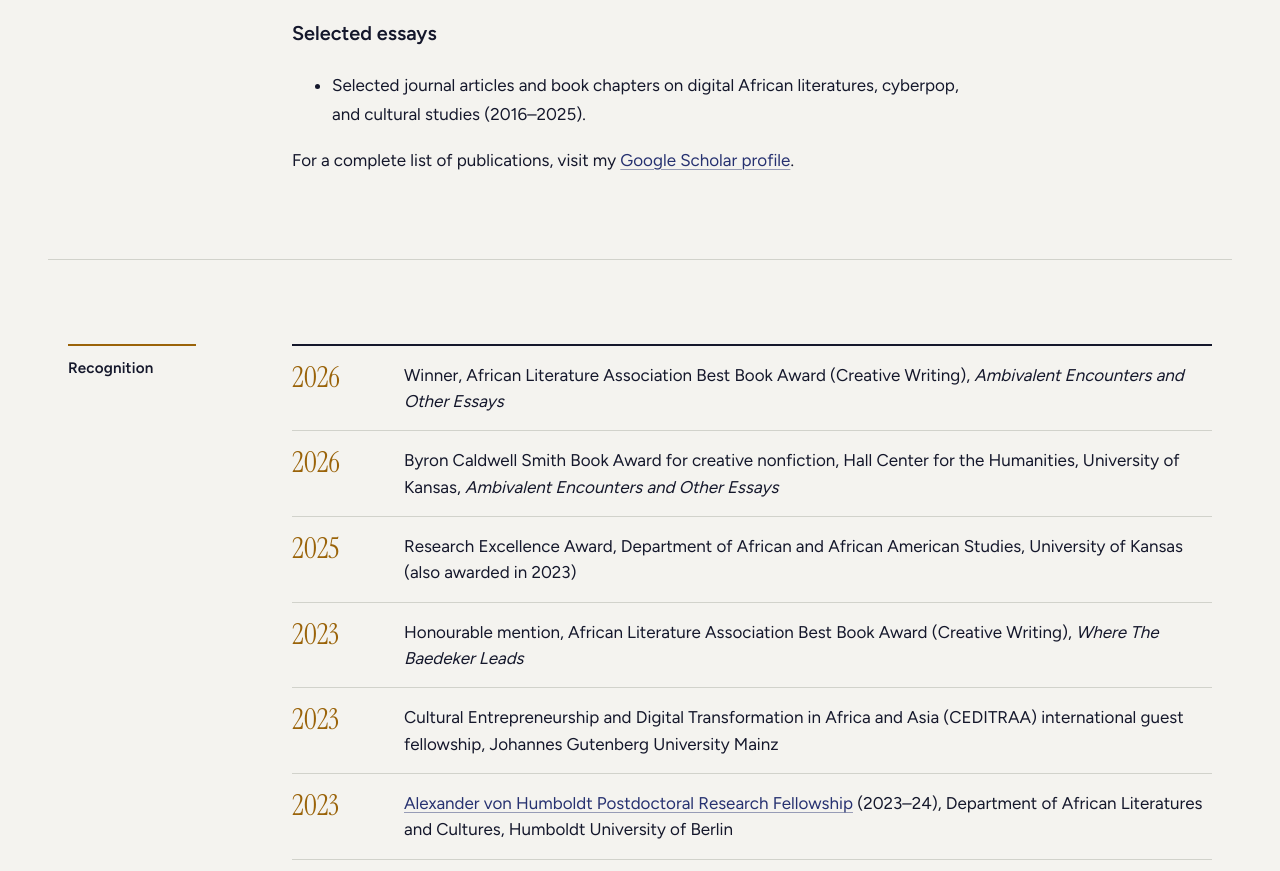
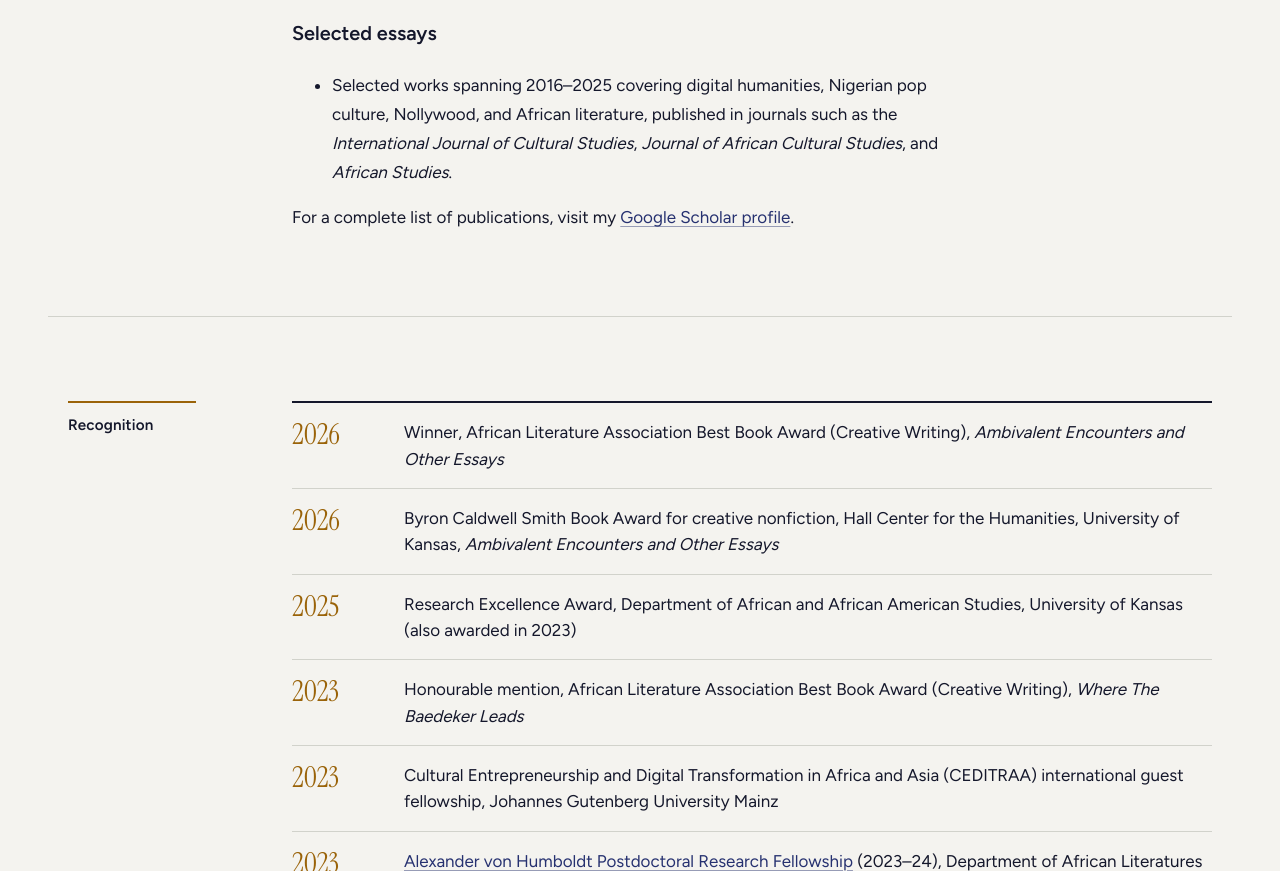
Before and after one commit to Jamesyeku/my-website, a plain HTML site: page index.html in a window 1280 px wide. Shown: the part 5361-6232 px from the top of the page. Drawn offline with Linux system fonts and the light colour scheme.

Commit message:
Update index.html

```diff
--- a/index.html
+++ b/index.html
@@ -360,11 +360,13 @@
         <p>I have also edited or co-edited special journal issues, including a <a href="https://www.ajol.info/index.php/ibjhs/article/view/251104" target="_blank" rel="noopener">commemorative edition on the EndSARS Movement in Nigeria</a>, in which I explore the afterlives of hashtags and digital activism, and an <a href="https://reviewsindh.pubpub.org/v5-n4" target="_blank" rel="noopener">African Digital Humanities issue of <span class="title-ref">Reviews in Digital Humanities</span></a> (2024), as well as a 2020 issue of the <span class="title-ref">Journal of African Cultural Studies</span> on Túndé Kèlání and global cinema. I have published my other work in <a href="https://www.digitalstudies.org/" target="_blank" rel="noopener"><span class="title-ref">Digital Studies / Le champ numérique</span></a>, <a href="https://www.cambridge.org/core/journals/african-studies-review" target="_blank" rel="noopener"><span class="title-ref">African Studies Review</span></a>, <span class="title-ref">Digital Scholarship in the Humanities</span>, and the <span class="title-ref">Journal of the African Literature Association</span> (<span class="title-ref">JALA</span>), among others. Forthcoming essays will appear in the <span class="title-ref">Journal of West African History</span> and <span class="title-ref">Public Humanities</span> (Cambridge University Press).</p>
         <p>I also experiment with a couple of digital projects, including an Omeka-based project <a href="https://digitalnollywood.ku.edu/about" target="_blank" rel="noopener">Digital Nollywood</a>, a web-based archive of Nollywood film posters, and a <a href="https://idrhku.github.io/onitsha-market/texts/boys-trust-girl-friends/" target="_blank" rel="noopener">digital scholarly edition of Onitsha Market literary pamphlets</a>, using minimal computing platforms. With Jumoke Verissimo, I also co-created <span class="title-ref">Soro Soke: When Poetry Speaks Up</span>, a collaborative digital project on #EndSARS (Brittle Paper, 2020). You may also find me on <a href="https://jamesyk.substack.com/" target="_blank" rel="noopener">Substack</a> where I write mostly literary and cultural essays on football. Consider this part side hustle, part public commentary on the Beautiful Game, and mostly an excuse to watch matches and call it research.</p>
 
+
 <h3>Selected essays</h3>
 <ul>
-  <li>Selected journal articles and book chapters on digital African literatures, cyberpop, and cultural studies (2016–2025).</li>
+  <li>Selected works spanning 2016–2025 covering digital humanities, Nigerian pop culture, Nollywood, and African literature, published in journals such as the <em>International Journal of Cultural Studies</em>, <em>Journal of African Cultural Studies</em>, and <em>African Studies</em>.</li>
 </ul>
 <p>For a complete list of publications, visit my <a href="https://google.com" target="_blank" rel="noopener">Google Scholar profile</a>.</p>
+
 
 
       </div>
```
